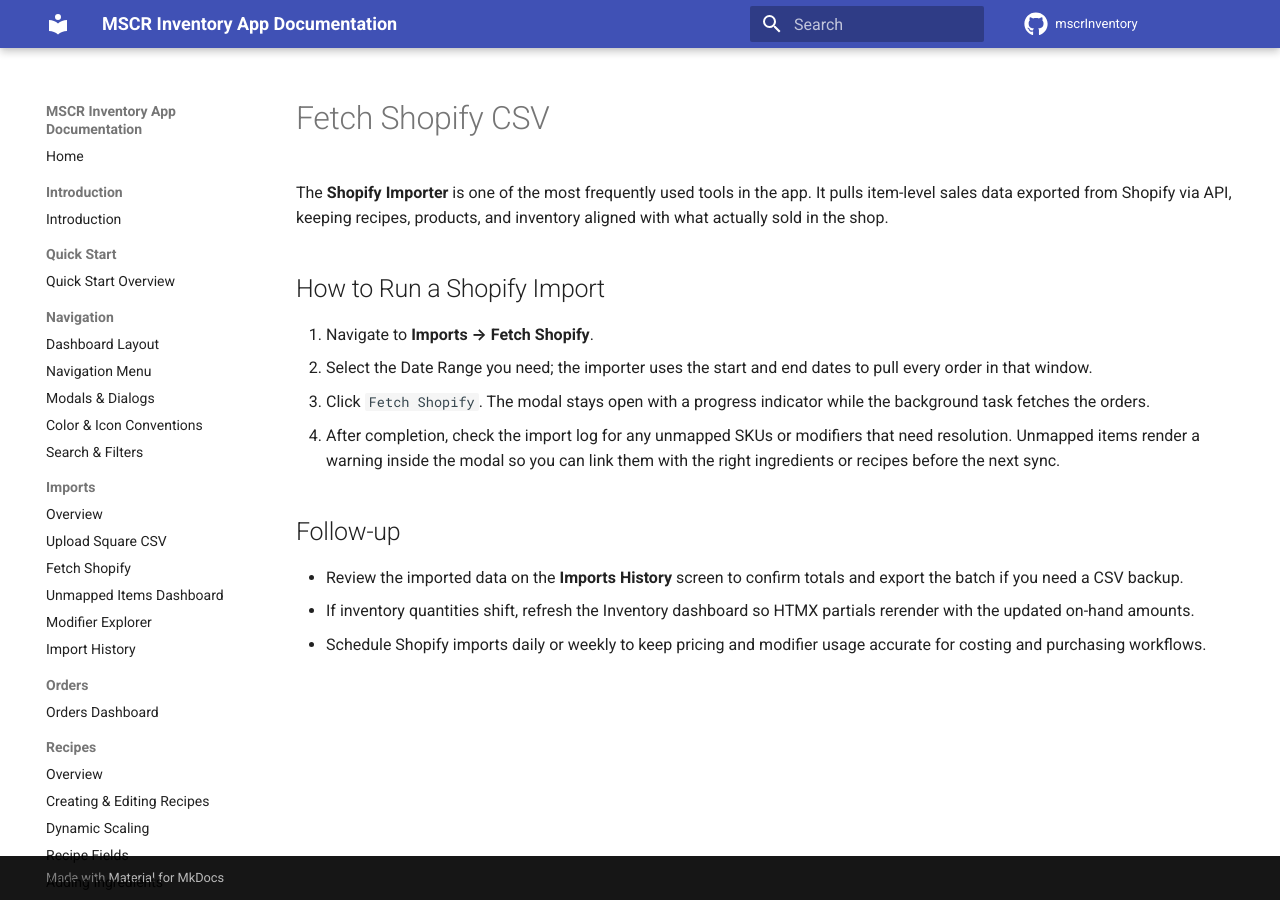
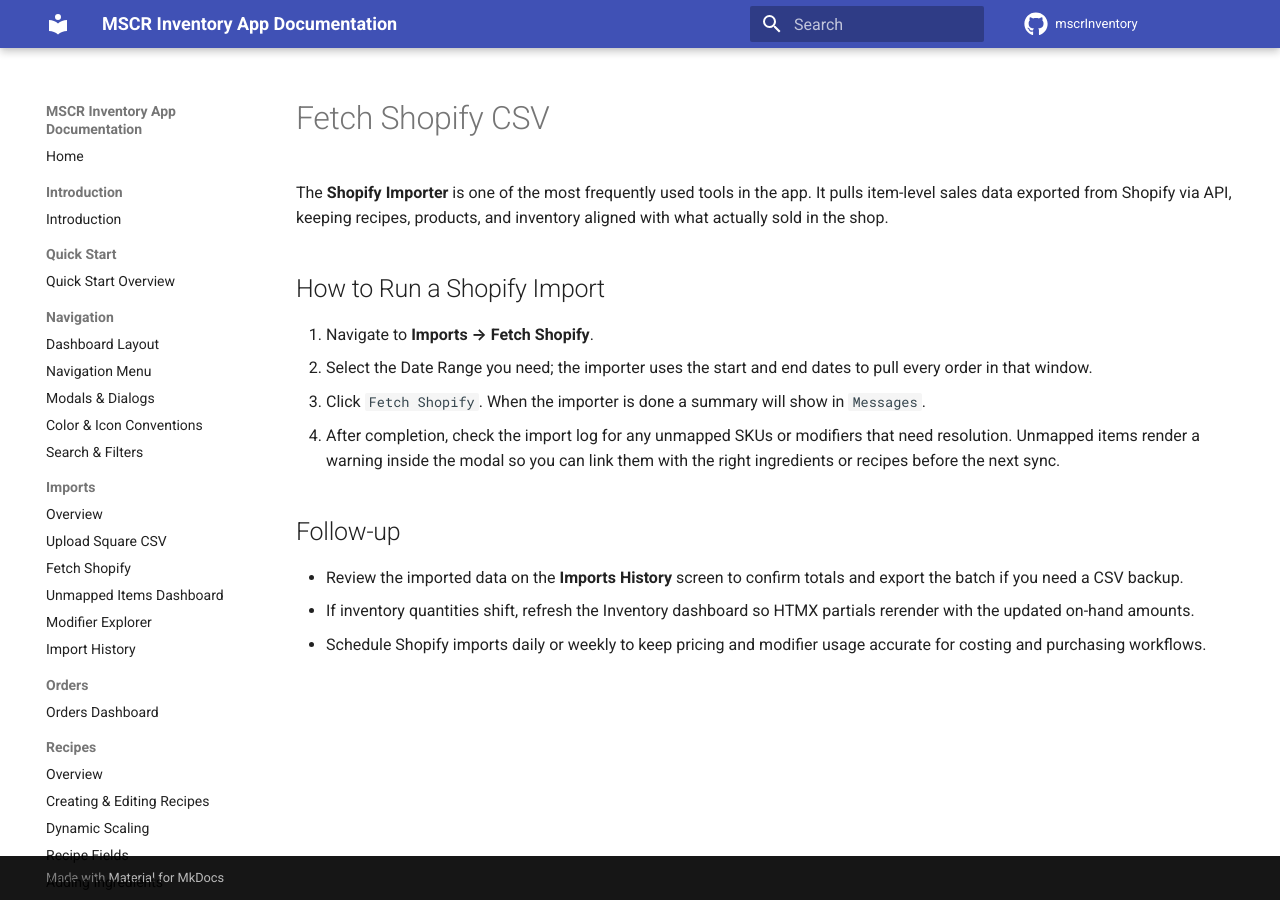
Before and after one commit to mahbam42/mscrInventory, an MkDocs documentation site: the page built from docs/06_Imports/06_Fetch_Shopify.md, in a window 1280 px wide. Built offline with MkDocs 1.6.1 and Material for MkDocs 9.7.7, drawn with Linux system fonts in a browser that asks for light colours; comment, search, counter and statistics services are not loaded.

Commit message:
fixed mistake in fetch shopify docs

```diff
--- a/docs/06_Imports/06_Fetch_Shopify.md
+++ b/docs/06_Imports/06_Fetch_Shopify.md
@@ -5,7 +5,7 @@
 ## How to Run a Shopify Import
 1. Navigate to **Imports → Fetch Shopify**.
 2. Select the Date Range you need; the importer uses the start and end dates to pull every order in that window.
-3. Click `Fetch Shopify`. The modal stays open with a progress indicator while the background task fetches the orders.
+3. Click `Fetch Shopify`. When the importer is done a summary will show in `Messages`.
 4. After completion, check the import log for any unmapped SKUs or modifiers that need resolution. Unmapped items render a warning inside the modal so you can link them with the right ingredients or recipes before the next sync.
 
 ## Follow-up
```
